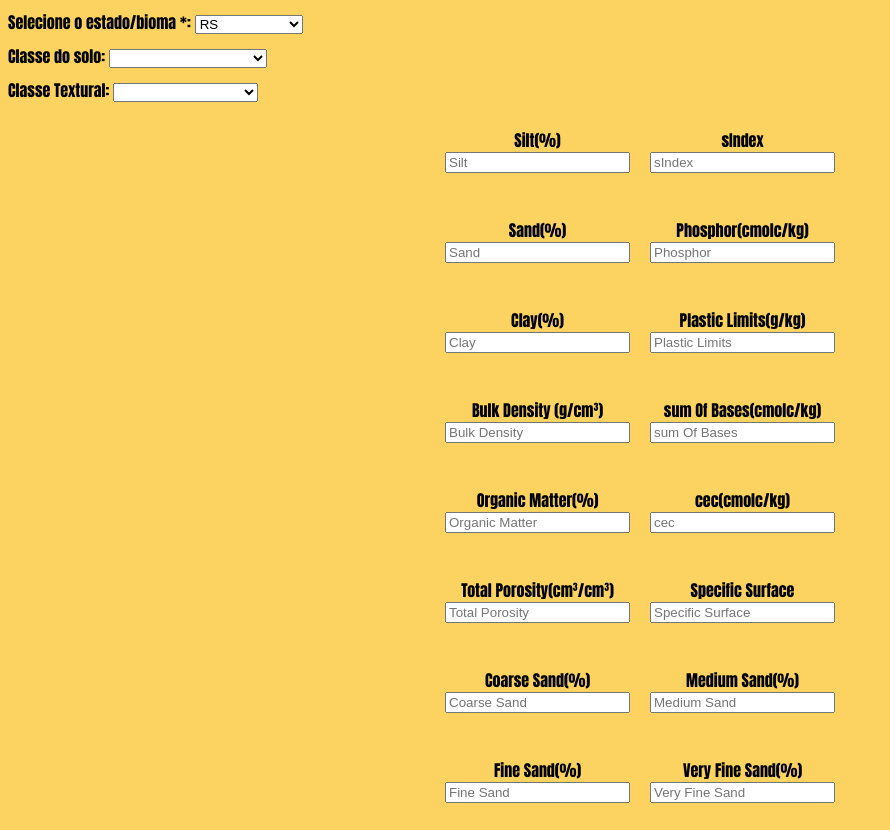
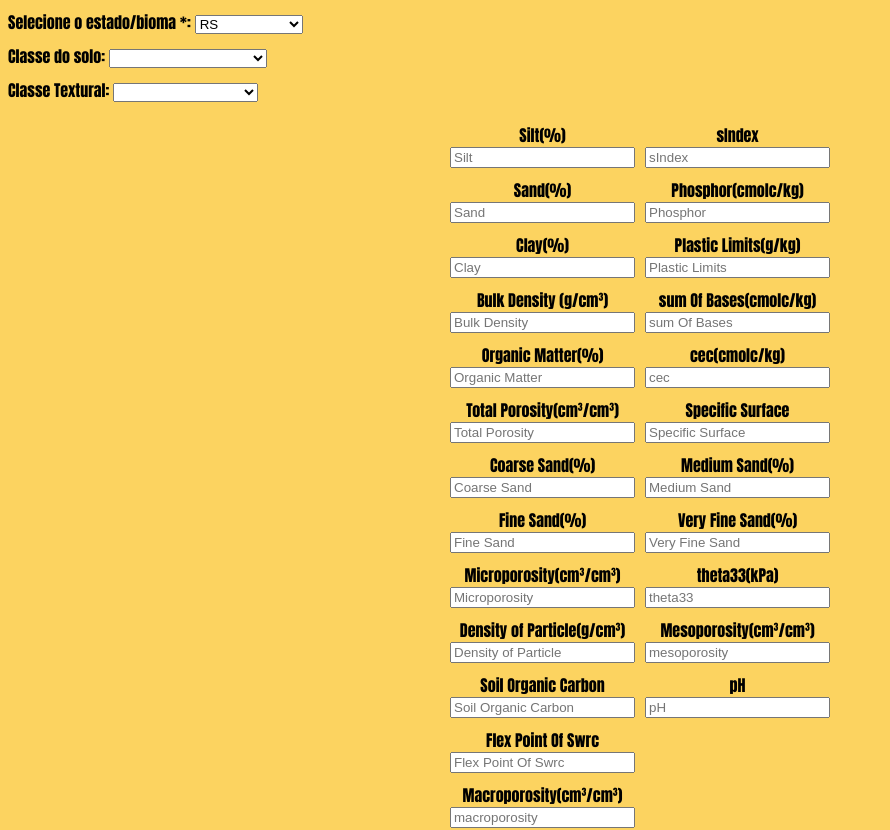
Before and after one commit to Inaciocb/HidraSoilPTF, an Angular app in the folder dss/: page / in a window 1280 px wide. Shown: the top 830 px of the page, without its empty margins (0-890 px from the left). Built offline with nearby package versions, Linux system fonts and the light colour scheme.

Commit message:
Update app.component.css

```diff
--- a/dss/src/app/app.component.css
+++ b/dss/src/app/app.component.css
@@ -15,8 +15,7 @@ li{
     display:flex;
     flex-direction: column;
     text-align: center;
-    margin-bottom: 25px;
-    padding: 10px;
+    margin:5px;
 }
 
  input[type=text] {
```
